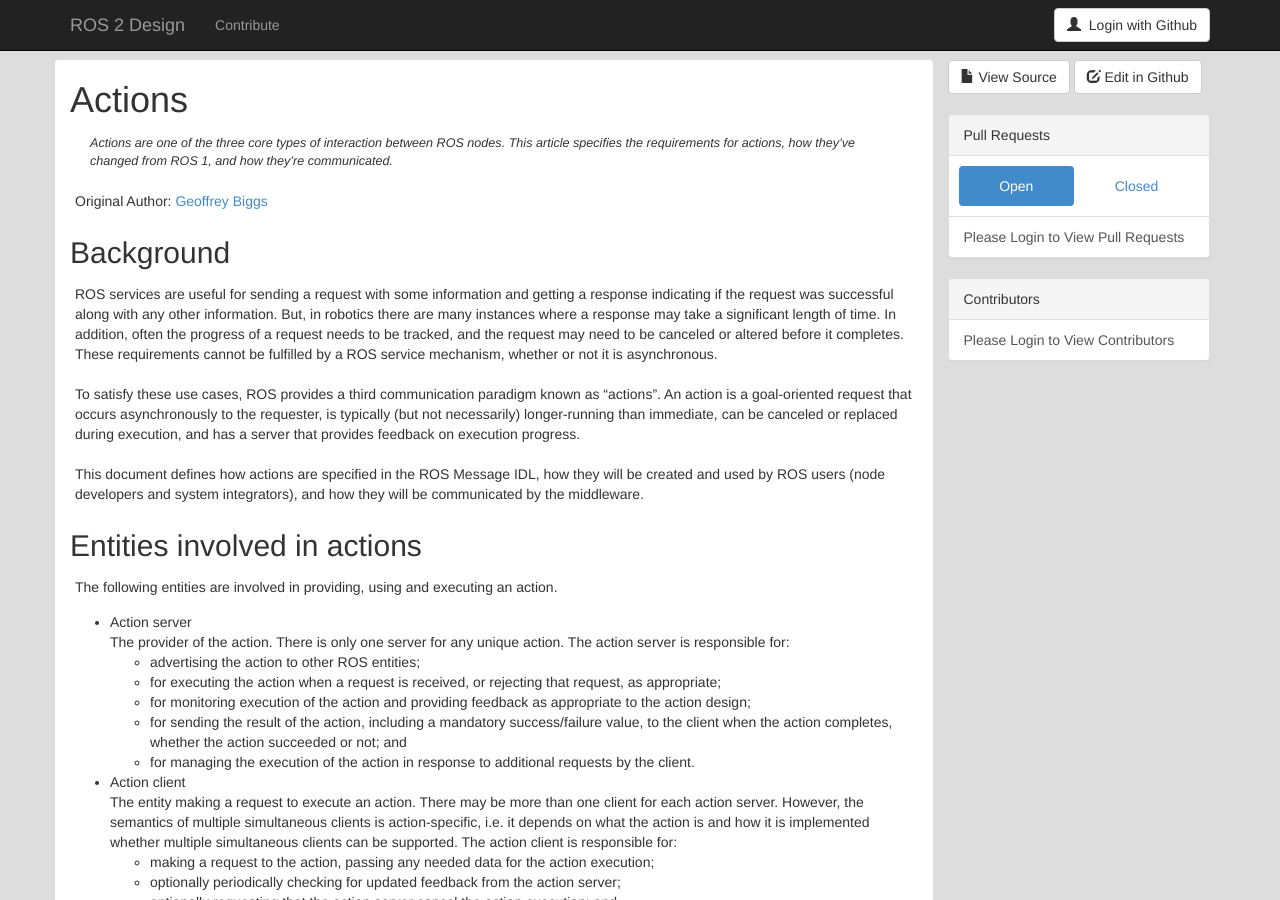
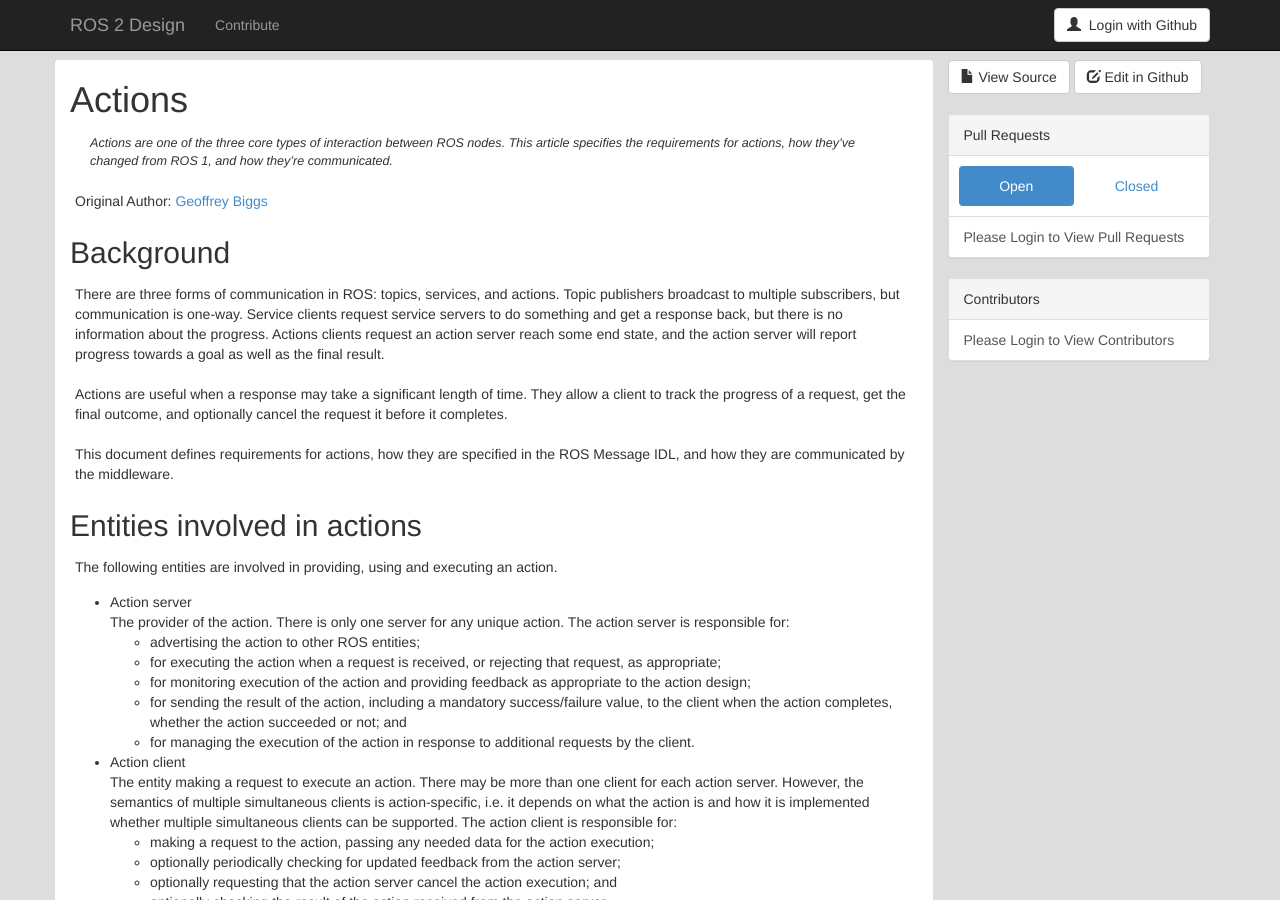
Before and after one commit to ros2/design, a Jekyll site: the page built from articles/actions.md, in a window 1280 px wide and 900 px high. Built offline with Jekyll 4.4.1, drawn with Linux system fonts in a browser that asks for light colours; nearby versions of some CDN libraries.

Commit message:
Shorten introduction section

```diff
--- a/articles/actions.md
+++ b/articles/actions.md
@@ -21,15 +21,15 @@ Original Author: {{ page.author }}
 
 ## Background
 
-ROS services are useful for sending a request with some information and getting a response indicating if the request was successful along with any other information.
-But, in robotics there are many instances where a response may take a significant length of time.
-In addition, often the progress of a request needs to be tracked, and the request may need to be canceled or altered before it completes.
-These requirements cannot be fulfilled by a ROS service mechanism, whether or not it is asynchronous.
+There are three forms of communication in ROS: topics, services, and actions.
+Topic publishers broadcast to multiple subscribers, but communication is one-way.
+Service clients request service servers to do something and get a response back, but there is no information about the progress.
+Actions clients request an action server reach some end state, and the action server will report progress towards a goal as well as the final result.
 
-To satisfy these use cases, ROS provides a third communication paradigm known as "actions".
-An action is a goal-oriented request that occurs asynchronously to the requester, is typically (but not necessarily) longer-running than immediate, can be canceled or replaced during execution, and has a server that provides feedback on execution progress.
+Actions are useful when a response may take a significant length of time.
+They allow a client to track the progress of a request, get the final outcome, and optionally cancel the request it before it completes.
 
-This document defines how actions are specified in the ROS Message IDL, how they will be created and used by ROS users (node developers and system integrators), and how they will be communicated by the middleware.
+This document defines requirements for actions, how they are specified in the ROS Message IDL, and how they are communicated by the middleware.
 
 ## Entities involved in actions
 
```
